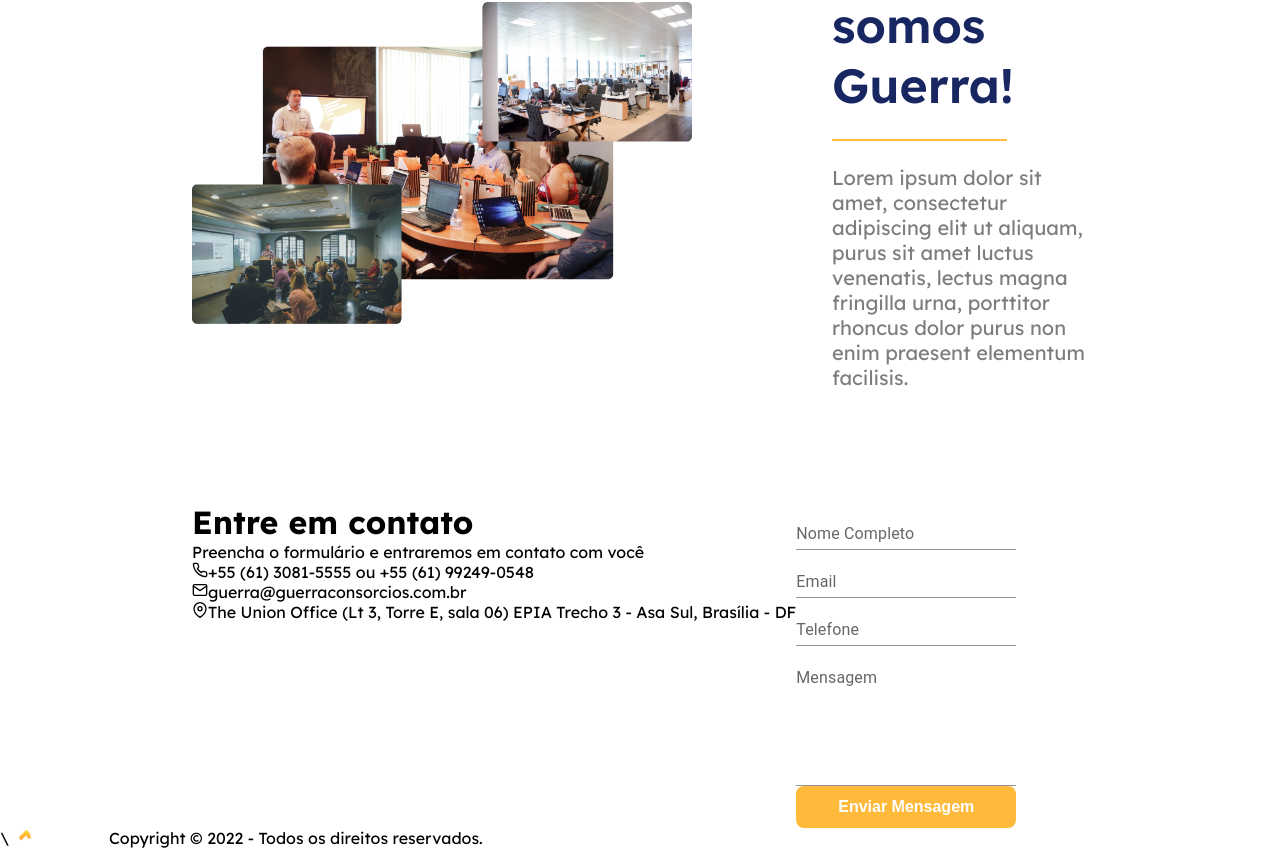
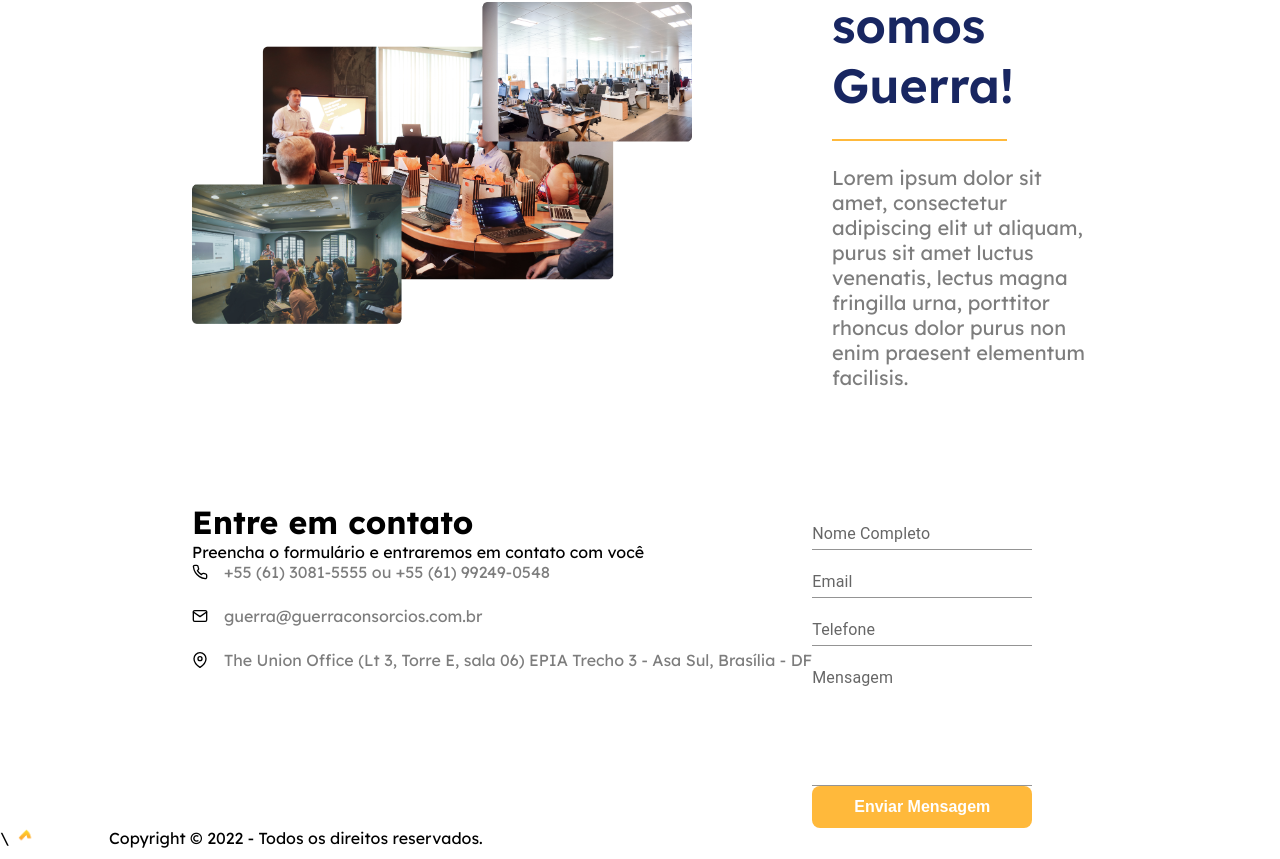
Before and after one commit to LeonardoRibas/finance-landing-page, a React (Create React App) app: page / in a window 1280 px wide. Shown: the part 1413-2272 px from the top of the page. Built offline with nearby package versions, Linux system fonts and the light colour scheme.

Commit message:
Estiliza ContactInfo

```diff
--- a/src/components/ContactInfo/styles.ts
+++ b/src/components/ContactInfo/styles.ts
@@ -2,6 +2,13 @@ import styled from 'styled-components'
 
 export const Container = styled.div`
   display: flex;
+  align-items: center;
+  margin-bottom: 24px;
 `
 
-export const Text = styled.p``
+export const Text = styled.p`
+  font-size: 16px;
+  font-weight: 400;
+  color: ${(props) => props.theme.color.text};
+  margin-left: 16px;
+`
```
